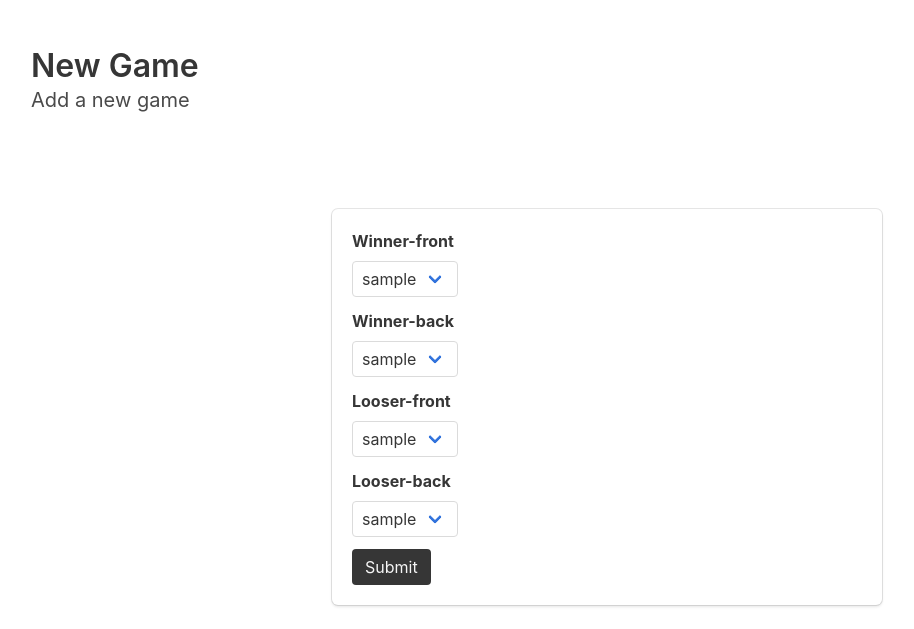
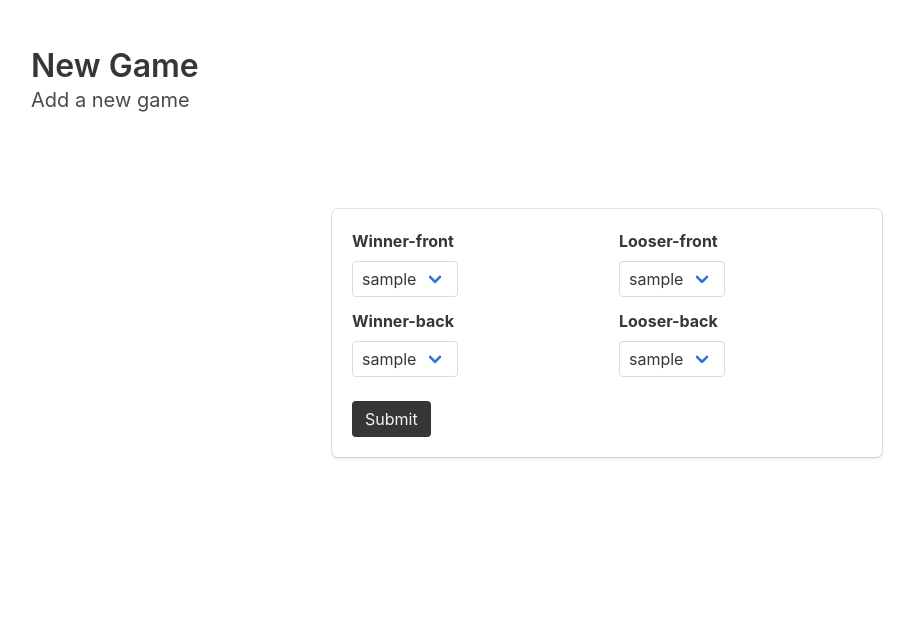
Before and after one commit to philippG777/wuzzel-ranking, a Flask app: page /addgame/ in a window 1280 px wide. Shown: the top 629 px of the page, without its empty margins (33-947 px from the left). Run offline with Flask 2, Linux system fonts and the light colour scheme; the visitor is signed in with stand-in values (Sample User, id 1); data comes from the database, SQL or seed files in the repository.

Commit message:
Add columns

```diff
--- a/templates/addgame.html
+++ b/templates/addgame.html
@@ -22,6 +22,8 @@
   </div>
   <section class="section">
     <form class="container box" method="POST" action="/addgame/">
+      <div class="columns">
+        <div class="column">
           <div class="field">
             <label class="label">Winner-front</label>
             <div class="control">
@@ -46,6 +48,8 @@
               </div>
             </div>
           </div>
+        </div>
+        <div class="column">
           <div class="field">
             <label class="label">Looser-front</label>
             <div class="control">
@@ -70,6 +74,8 @@
               </div>
             </div>
           </div>
+        </div>
+      </div>
       <div class="field">
         <div class="control">
           <input type="submit" class="button is-dark" value="Submit">
```
Lines whose indentation alone changed are shown as unchanged.
